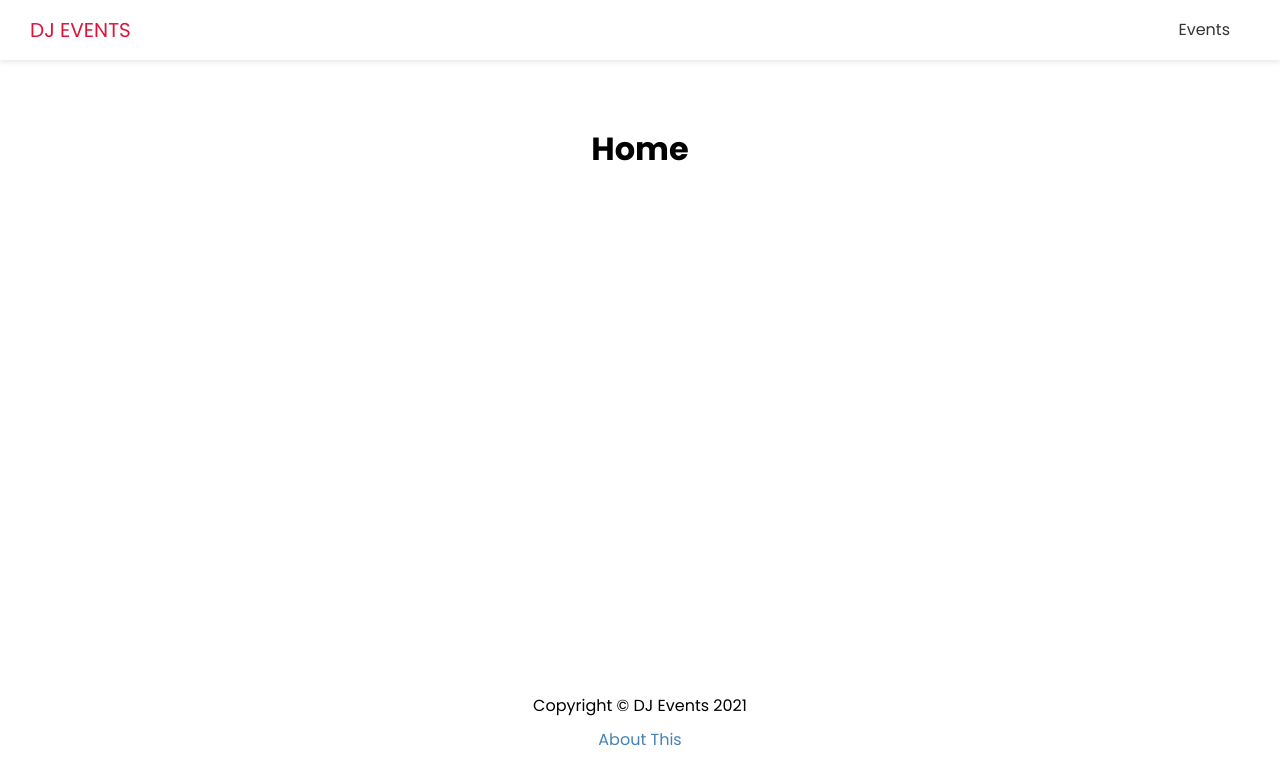
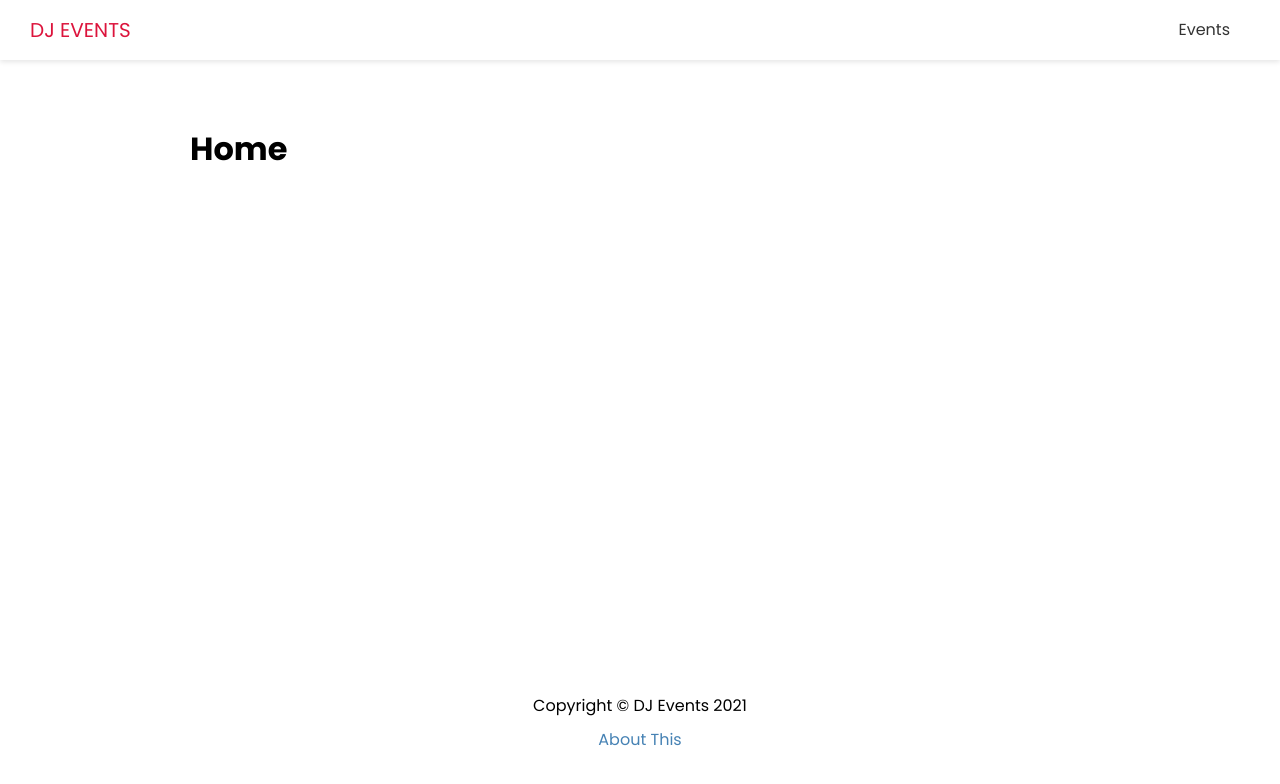
Before and after one commit to sergiobarria/dj-events-frontend, a Next.js app: page / in a window 1280 px wide. Shown: the top 784 px of the page. Built offline with nearby package versions, Linux system fonts and the light colour scheme.

Commit message:
fix layout main content spacing

```diff
--- a/styles/Layout.module.css
+++ b/styles/Layout.module.css
@@ -9,6 +9,11 @@
   display: flex;
   flex-direction: column;
   justify-content: space-between;
+  align-items: flex-start;
+}
+
+.mainContainer > * {
+  width: 100%;
 }
 
 .mainContainer main {
```
